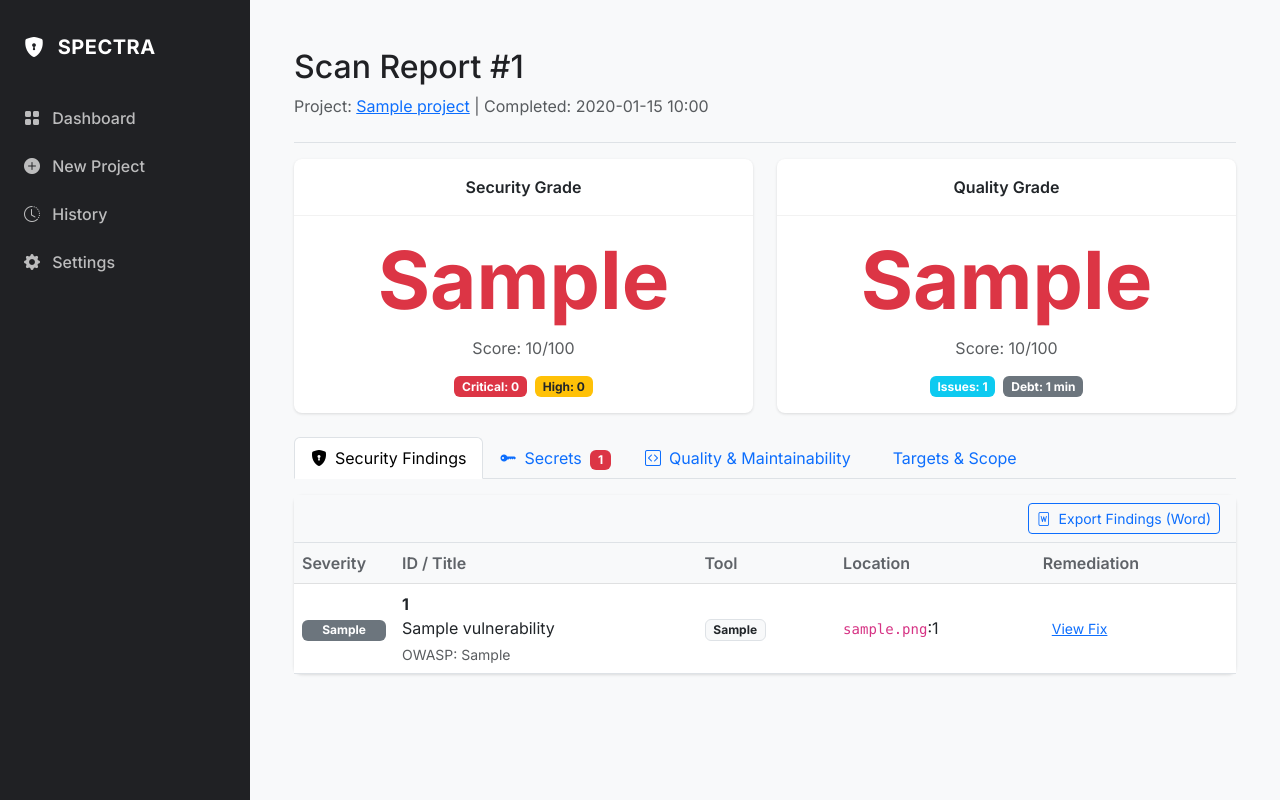
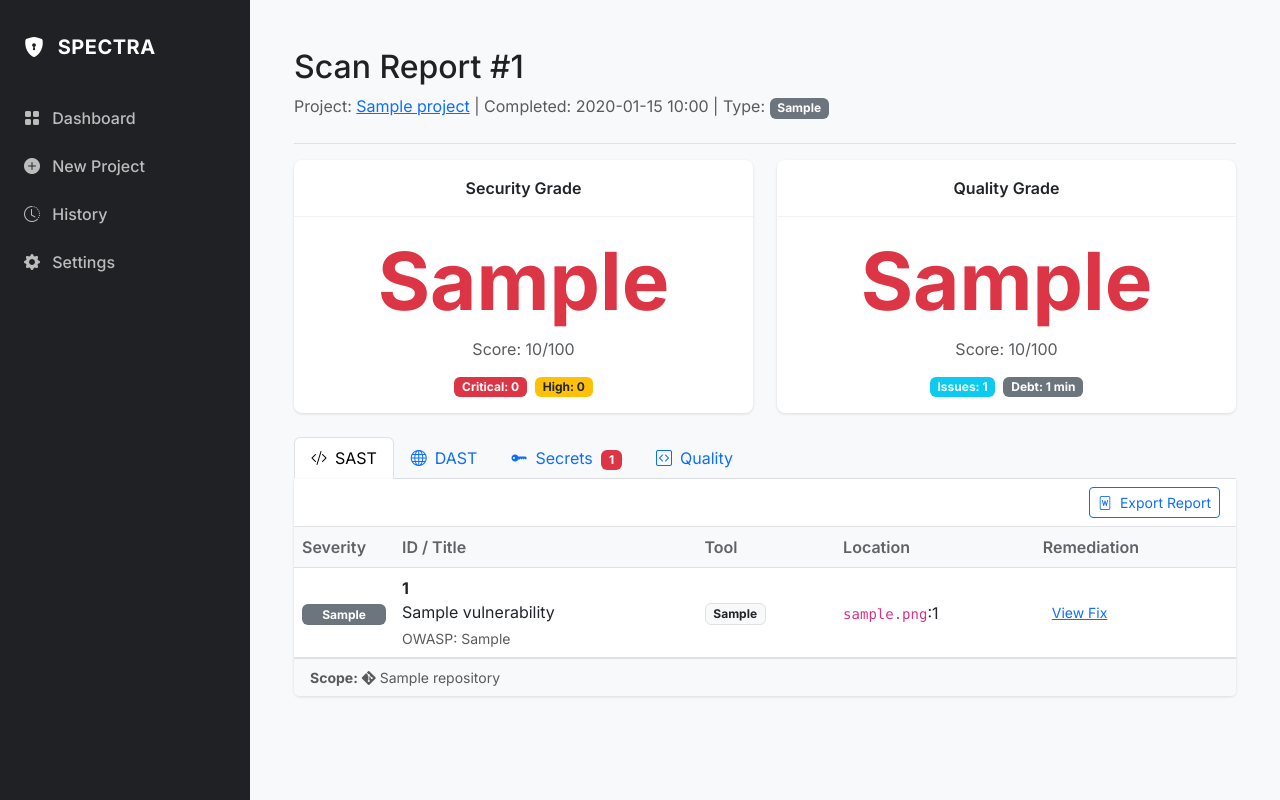
Before and after one commit to assiadialeb/Spectra, a Flask app: page /scans/1 in a window 1280 px wide. Run offline with Flask 3, Linux system fonts and the light colour scheme; tables that the repository leaves empty hold one stand-in row (values such as "Sample post").

Commit message:
feat: enhance scan report with dedicated SAST/DAST tabs, scan type display, and improved scope information.

```diff
--- a/app/web/templates/project_settings.html
+++ b/app/web/templates/project_settings.html
@@ -49,6 +49,11 @@
                         <input class="form-check-input" type="checkbox" id="schedule_enabled" name="schedule_enabled" {%
                             if project.schedule_enabled %}checked{% endif %}>
                         <label class="form-check-label" for="schedule_enabled">Enable Automatic Scanning</label>
+                    </div>
+
+                    <div class="alert alert-info py-2 mb-3">
+                        <small><i class="bi bi-info-circle me-1"></i> Note: Currently, only code repositories (SAST) are
+                            automatically scanned. Web application scans (DAST) must be triggered manually.</small>
                     </div>
 
                     <div id="schedule-options" class="row g-3 {% if not project.schedule_enabled %}d-none{% endif %}">
--- a/app/web/templates/scan_report.html
+++ b/app/web/templates/scan_report.html
@@ -7,7 +7,8 @@
         <p class="text-muted">
             Project: <a href="{{ url_for('web.project_detail', project_id=scan.project.id) }}">{{ scan.project.name
                 }}</a> |
-            Completed: {{ scan.timestamp.strftime('%Y-%m-%d %H:%M') }}
+            Completed: {{ scan.timestamp.strftime('%Y-%m-%d %H:%M') }} |
+            Type: <span class="badge bg-secondary">{{ scan.scan_type or 'SAST' }}</span>
         </p>
     </div>
 </div>
@@ -56,13 +57,23 @@
 </div>
 
 <!-- TABS INTERFACE -->
-<ul class="nav nav-tabs mb-3" id="scanTabs" role="tablist">
+<ul class="nav nav-tabs mb-0" id="scanTabs" role="tablist">
+    <!-- SAST TAB (ALWAYS DEFAULT) -->
     <li class="nav-item" role="presentation">
-        <button class="nav-link active" id="security-tab" data-bs-toggle="tab" data-bs-target="#security" type="button"
+        <button class="nav-link active" id="sast-tab" data-bs-toggle="tab" data-bs-target="#sast" type="button"
             role="tab">
-            <i class="bi bi-shield-lock-fill me-2"></i>Security Findings
+            <i class="bi bi-code-slash me-2"></i>SAST
         </button>
     </li>
+
+    <!-- DAST TAB -->
+    <li class="nav-item" role="presentation">
+        <button class="nav-link" id="dast-tab" data-bs-toggle="tab" data-bs-target="#dast" type="button" role="tab">
+            <i class="bi bi-globe me-2"></i>DAST
+        </button>
+    </li>
+
+    <!-- SECRETS TAB -->
     <li class="nav-item" role="presentation">
         <button class="nav-link" id="secrets-tab" data-bs-toggle="tab" data-bs-target="#secrets" type="button"
             role="tab">
@@ -70,34 +81,33 @@
                 secrets|length }}</span>{% endif %}
         </button>
     </li>
+
+    <!-- QUALITY TAB -->
     <li class="nav-item" role="presentation">
         <button class="nav-link" id="quality-tab" data-bs-toggle="tab" data-bs-target="#quality" type="button"
             role="tab">
-            <i class="bi bi-code-square me-2"></i>Quality & Maintainability
-        </button>
-    </li>
-    <li class="nav-item" role="presentation">
-        <button class="nav-link" id="targets-tab" data-bs-toggle="tab" data-bs-target="#targets" type="button"
-            role="tab">
-            <i class="bi bi-crosshair me-2"></i>Targets & Scope
+            <i class="bi bi-code-square me-2"></i>Quality
         </button>
     </li>
 </ul>
 
 <div class="tab-content" id="scanTabsContent">
 
-    <!-- SECURITY TAB -->
-    <div class="tab-pane fade show active" id="security" role="tabpanel">
-        <div class="card border-top-0">
-            <!-- EXPORT ACTION BAR -->
-            <div class="card-body bg-light border-bottom py-2 text-end">
-                <a href="{{ url_for('web.download_report', scan_id=scan.id) }}" class="btn btn-sm btn-outline-primary">
-                    <i class="bi bi-file-word me-1"></i> Export Findings (Word)
-                </a>
+    <!-- SAST TAB CONTENT -->
+    <div class="tab-pane fade show active" id="sast" role="tabpanel">
+        <div class="card border-top-0 rounded-0 rounded-bottom">
+            <!-- HEADER WRAPPER with BUTTON RIGHT ALIGNED -->
+            <div class="card-body py-2">
+                <div class="d-flex justify-content-end">
+                    <a href="{{ url_for('web.download_report', scan_id=scan.id) }}"
+                        class="btn btn-sm btn-outline-primary">
+                        <i class="bi bi-file-word me-1"></i> Export Report
+                    </a>
+                </div>
             </div>
 
             <div class="table-responsive">
-                <table class="table table-hover align-middle mb-0">
+                <table class="table table-hover align-middle mb-0 border-top">
                     <thead class="table-light">
                         <tr>
                             <th style="width: 100px;">Severity</th>
@@ -108,7 +118,8 @@
                         </tr>
                     </thead>
                     <tbody>
-                        {% for vuln in results %}
+                        <!-- Filter for SAST tools (not nuclei) -->
+                        {% for vuln in results if vuln.tool != 'nuclei' %}
                         <tr>
                             <td>
                                 {% if vuln.severity == 'CRITICAL' %}
@@ -139,7 +150,77 @@
                         {% else %}
                         <tr>
                             <td colspan="5" class="text-center py-4">
-                                <p class="text-muted">No security vulnerabilities found.</p>
+                                <p class="text-muted">No SAST Analysis findings found.</p>
+                            </td>
+                        </tr>
+                        {% endfor %}
+                    </tbody>
+                </table>
+            </div>
+
+            <!-- Scope Section for SAST (Bottom) -->
+            {% if scan.scan_type != 'DAST' %}
+            <div class="card-footer bg-light text-muted small border-top">
+                <strong>Scope:</strong>
+                {% for repo in scan.project.repositories %}
+                <span class="me-2"><i class="bi bi-git"></i> {{ repo.name }}</span>
+                {% endfor %}
+            </div>
+            {% endif %}
+        </div>
+    </div>
+
+    <!-- DAST TAB CONTENT -->
+    <div class="tab-pane fade" id="dast" role="tabpanel">
+        <div class="card border-top-0 rounded-0 rounded-bottom mb-3">
+
+            <div class="table-responsive">
+                <table class="table table-hover align-middle mb-0">
+                    <thead class="table-light">
+                        <tr>
+                            <th style="width: 100px;">Severity</th>
+                            <th>ID / Title</th>
+                            <th>Tool</th>
+                            <th>URL / Endpoint</th>
+                            <th>Remediation</th>
+                        </tr>
+                    </thead>
+                    <tbody>
+                        <!-- Filter for DAST tools (nuclei) -->
+                        {% for vuln in results if vuln.tool == 'nuclei' %}
+                        <tr>
+                            <td>
+                                {% if vuln.severity == 'CRITICAL' %}
+                                <span class="badge w-100 bg-danger">CRITICAL</span>
+                                {% elif vuln.severity == 'HIGH' %}
+                                <span class="badge w-100 bg-warning text-dark">HIGH</span>
+                                {% elif vuln.severity == 'MEDIUM' %}
+                                <span class="badge w-100 bg-info text-dark">MEDIUM</span>
+                                {% else %}
+                                <span class="badge w-100 bg-secondary">{{ vuln.severity }}</span>
+                                {% endif %}
+                            </td>
+                            <td>
+                                <strong>{{ vuln.vuln_id }}</strong><br>
+                                {{ vuln.title }}
+                                <div class="small text-muted mt-1">CWE: {{ vuln.owasp_category }}</div>
+                            </td>
+                            <td><span class="badge bg-info text-dark border">{{ vuln.tool }}</span></td>
+                            <td>
+                                <a href="{{ vuln.file_path }}" target="_blank" class="text-decoration-none">
+                                    <code>{{ vuln.file_path|truncate(50, True) }}</code> <i
+                                        class="bi bi-box-arrow-up-right small"></i>
+                                </a>
+                            </td>
+                            <td>
+                                <button type="button" class="btn btn-sm btn-link" data-bs-toggle="popover" title="Fix"
+                                    data-bs-content="{{ vuln.fix_recommendation }}">View Fix</button>
+                            </td>
+                        </tr>
+                        {% else %}
+                        <tr>
+                            <td colspan="5" class="text-center py-4">
+                                <p class="text-muted">No DAST findings found.</p>
                             </td>
                         </tr>
                         {% endfor %}
@@ -147,11 +228,36 @@
                 </table>
             </div>
         </div>
+
+        <!-- DAST Scope / Targets List -->
+        <div class="card shadow-sm">
+            <div class="card-header bg-light">
+                <h6 class="mb-0 text-muted text-uppercase small"><i class="bi bi-crosshair me-2"></i>Target Scope</h6>
+            </div>
+            <div class="card-body">
+                {% if scan.project.target_urls %}
+                <ul class="list-group list-group-flush">
+                    {% for target in scan.project.target_urls %}
+                    <li class="list-group-item px-0">
+                        <a href="{{ target.url }}" target="_blank" class="text-decoration-none font-monospace fw-bold">
+                            <i class="bi bi-globe me-2 text-info"></i> {{ target.url }}
+                        </a>
+                        {% if target.description %}
+                        <small class="text-muted ms-3">- {{ target.description }}</small>
+                        {% endif %}
+                    </li>
+                    {% endfor %}
+                </ul>
+                {% else %}
+                <p class="text-muted mb-0">No specific targets recorded for this scan.</p>
+                {% endif %}
+            </div>
+        </div>
     </div>
 
-    <!-- SECRETS TAB -->
+    <!-- SECRETS TAB CONTENT -->
     <div class="tab-pane fade" id="secrets" role="tabpanel">
-        <div class="card border-top-0">
+        <div class="card border-top-0 rounded-0 rounded-bottom">
             <div class="table-responsive">
                 <table class="table table-hover align-middle mb-0">
                     <thead class="table-light">
@@ -202,9 +308,9 @@
         </div>
     </div>
 
-    <!-- QUALITY TAB -->
+    <!-- QUALITY TAB CONTENT -->
     <div class="tab-pane fade" id="quality" role="tabpanel">
-        <div class="card border-top-0">
+        <div class="card border-top-0 rounded-0 rounded-bottom">
             <div class="table-responsive">
                 <table class="table table-hover align-middle mb-0">
                     <thead class="table-light">
@@ -253,49 +359,6 @@
             </div>
         </div>
     </div>
-
-    <!-- TARGETS TAB -->
-    <div class="tab-pane fade" id="targets" role="tabpanel">
-        <div class="card border-top-0">
-            <div class="card-body">
-                {% if scan.scan_type == 'DAST' %}
-                <h5 class="card-title text-muted text-uppercase small mb-3">Target URLs Analyzed</h5>
-                {% if scan.project.target_urls %}
-                <ul class="list-group list-group-flush">
-                    {% for target in scan.project.target_urls %}
-                    <li class="list-group-item px-0">
-                        <a href="{{ target.url }}" target="_blank" class="text-decoration-none font-monospace fw-bold">
-                            <i class="bi bi-globe me-2 text-info"></i> {{ target.url }}
-                        </a>
-                        {% if target.description %}
-                        <br><small class="text-muted ms-4 ps-2">{{ target.description }}</small>
-                        {% endif %}
-                    </li>
-                    {% endfor %}
-                </ul>
-                {% else %}
-                <p class="text-muted">No specific targets recorded for this scan.</p>
-                {% endif %}
-                {% else %}
-                <h5 class="card-title text-muted text-uppercase small mb-3">Repositories Analyzed</h5>
-                {% if scan.project.repositories %}
-                <ul class="list-group list-group-flush">
-                    {% for repo in scan.project.repositories %}
-                    <li class="list-group-item px-0">
-                        <span class="font-monospace fw-bold"><i class="bi bi-git me-2 text-primary"></i> {{ repo.name
-                            }}</span>
-                        <a href="{{ repo.url }}" target="_blank" class="text-muted small ms-2"><i
-                                class="bi bi-box-arrow-up-right"></i> {{ repo.url }}</a>
-                    </li>
-                    {% endfor %}
-                </ul>
-                {% else %}
-                <p class="text-muted">No repositories linked.</p>
-                {% endif %}
-                {% endif %}
-            </div>
-        </div>
-    </div>
 </div>
 
 <script>
```
